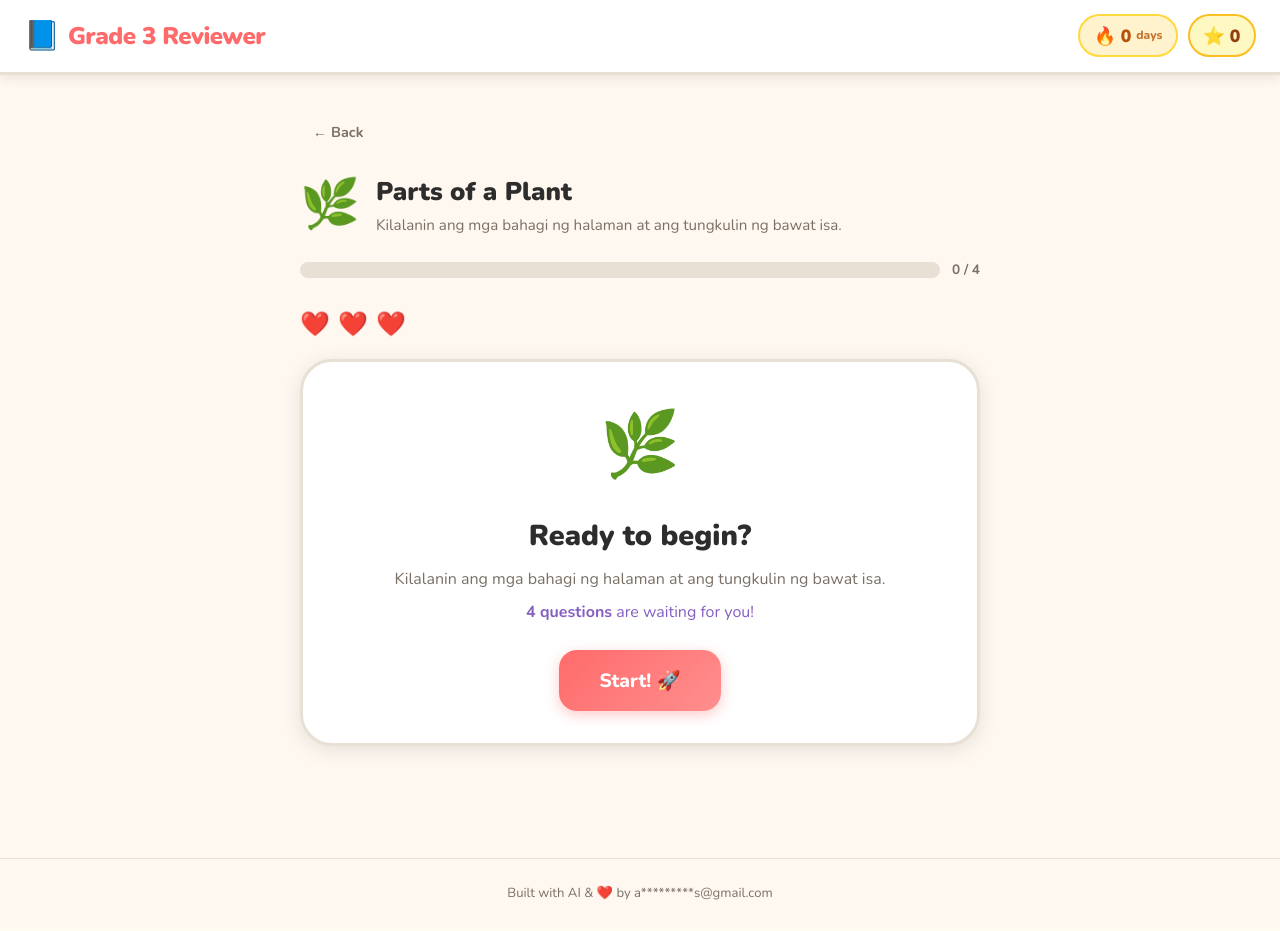
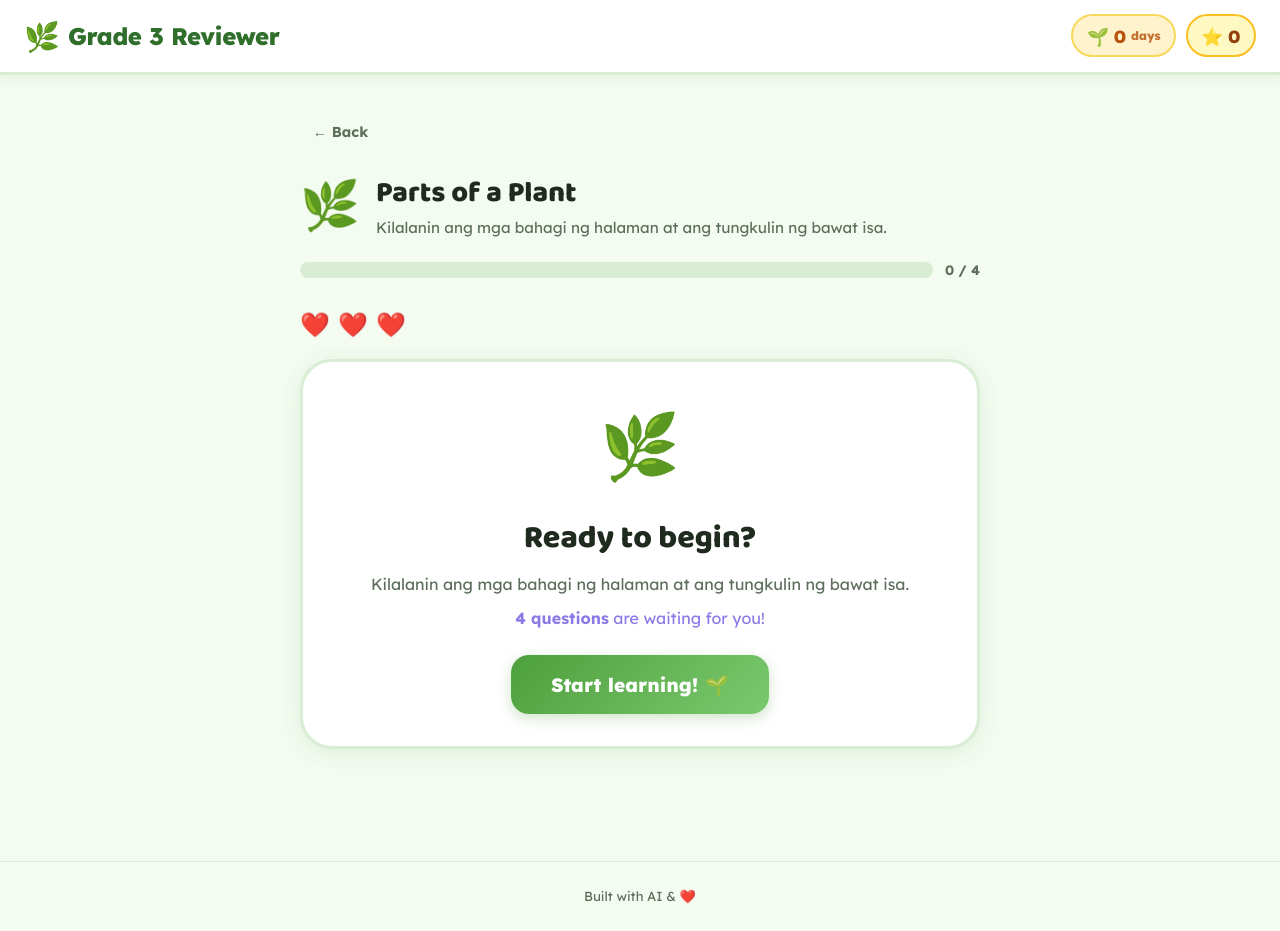
Before and after one commit to codelaine/grade3reviewer, a Flask app: page /lesson/science-1 in a window 1280 px wide. Before the commit the page ends 900 px from the top, so only its background shows below. Run offline with Flask 3, Linux system fonts and the light colour scheme.

Commit message:
Updated UI styles and colors

```diff
--- a/static/css/style.css
+++ b/static/css/style.css
@@ -5,29 +5,34 @@
 
 /* ── Variables ─────────────────────────────────────────────── */
 :root {
-  --ff: 'Nunito', 'Segoe UI', system-ui, sans-serif;
+  --ff: 'Lexend', 'Segoe UI', system-ui, sans-serif;
+  --ff-display: 'Baloo 2', 'Lexend', 'Segoe UI', sans-serif;
 
-  /* Brand Palette */
-  --sun:      #FFD93D;
-  --coral:    #FF6B6B;
-  --sky:      #4ECDC4;
-  --leaf:     #6BCB77;
-  --grape:    #845EC2;
-  --ocean:    #0099CC;
-  --tangerine:#FF9A3C;
-  --pink:     #FF6FA8;
+  /* Brand Palette - Grassy Green Theme */
+  --primary:  #4E9F3D;
+  --primary-dark: #2F6E2B;
+  --primary-light: #EAF8E7;
+  --secondary: #7BC96F;
+  --sky:      #9AD98E;
+  --leaf:     #5CCB7B;
+  --sun:      #F7D85B;
+  --grape:    #8A7AE6;
+  --ocean:    #4AA66B;
+  --tangerine:#F7B267;
+  --pink:     #F59EC4;
+  --coral:    #F07A6A;
 
   /* UI Neutrals */
-  --bg:       #FFF8F0;
+  --bg:       #F4FBF1;
   --surface:  #FFFFFF;
-  --border:   #E8E0D5;
-  --text:     #2D2D2D;
-  --muted:    #7A7065;
-  --shadow:   rgba(0,0,0,0.10);
+  --border:   #D9ECD4;
+  --text:     #1F2B1F;
+  --muted:    #5D6F5C;
+  --shadow:   rgba(78, 159, 61, 0.12);
 
   /* Topic card colour variants */
-  --c1: #FF6B6B; --c2: #FFD93D; --c3: #6BCB77; --c4: #4ECDC4;
-  --c5: #845EC2; --c6: #FF9A3C; --c7: #FF6FA8; --c8: #0099CC;
+  --c1: #4E9F3D; --c2: #7BC96F; --c3: #5CCB7B; --c4: #9AD98E;
+  --c5: #8A7AE6; --c6: #F7B267; --c7: #F59EC4; --c8: #4AA66B;
 
   --radius-sm: 12px;
   --radius-md: 18px;
@@ -71,7 +76,7 @@ a { text-decoration: none; color: inherit; }
   gap: .5rem;
   font-size: 1.5rem;
   font-weight: 900;
-  color: var(--coral);
+  color: var(--primary-dark);
 }
 .brand-icon { font-size: 1.8rem; }
 .brand-name { letter-spacing: -0.5px; }
@@ -377,7 +383,7 @@ a { text-decoration: none; color: inherit; }
   margin: 1rem 0;
 }
 .lesson-icon { font-size: 3rem; }
-.lesson-title { font-size: 1.6rem; font-weight: 900; color: var(--text); }
+.lesson-title { font-size: 1.8rem; font-weight: 800; color: var(--text); font-family: var(--ff-display); }
 .lesson-desc  { font-size: .95rem; color: var(--muted); }
 
 .progress-container {
@@ -395,7 +401,7 @@ a { text-decoration: none; color: inherit; }
 }
 .progress-bar-fill {
   height: 100%;
-  background: linear-gradient(90deg, var(--leaf), var(--sky));
+  background: linear-gradient(90deg, var(--primary) 0%, var(--leaf) 100%);
   border-radius: 999px;
   transition: width .4s ease;
 }
@@ -435,7 +441,7 @@ a { text-decoration: none; color: inherit; }
 
 /* Intro Card */
 .intro-icon { font-size: 4rem; margin-bottom: 1rem; }
-.intro-heading { font-size: 1.8rem; font-weight: 900; color: var(--text); margin-bottom: .5rem; }
+.intro-heading { font-size: 2rem; font-weight: 800; color: var(--text); margin-bottom: .5rem; font-family: var(--ff-display); }
 .intro-sub { color: var(--muted); margin-bottom: .5rem; }
 .intro-count { font-size: 1rem; color: var(--grape); margin-bottom: 1.5rem; }
 
@@ -577,15 +584,15 @@ a { text-decoration: none; color: inherit; }
   text-align: center;
 }
 .btn-primary {
-  background: linear-gradient(135deg, var(--coral) 0%, #FF8E8E 100%);
+  background: linear-gradient(135deg, var(--primary) 0%, var(--secondary) 100%);
   color: #fff;
   padding: .7rem 1.6rem;
   font-size: 1rem;
-  box-shadow: 0 4px 14px rgba(255,107,107,.35);
+  box-shadow: 0 4px 14px rgba(78,159,61,.28);
 }
 .btn-primary:hover {
   transform: translateY(-2px);
-  box-shadow: 0 6px 18px rgba(255,107,107,.45);
+  box-shadow: 0 6px 18px rgba(78,159,61,.38);
 }
 .btn-primary:active { transform: translateY(0); }
 .btn-lg  { padding: .9rem 2rem; font-size: 1.1rem; }
--- a/templates/404.html
+++ b/templates/404.html
@@ -2,7 +2,7 @@
 {% block title %}404 – Grade 3 Reviewer{% endblock %}
 {% block content %}
 <div style="text-align:center;padding:4rem 1rem;">
-  <div style="font-size:5rem">🤔</div>
+  <div style="font-size:5rem">🌿</div>
   <h1 style="font-size:2rem;margin:.5rem 0;">Page not found!</h1>
   <p style="color:#57606a;">This lesson seems to be missing.</p>
   <a href="/" class="btn btn-primary" style="margin-top:1.5rem;display:inline-block;">Back to Home</a>
--- a/templates/base.html
+++ b/templates/base.html
@@ -6,18 +6,19 @@
   <title>{% block title %}Grade 3 Reviewer{% endblock %}</title>
   <link rel="stylesheet" href="{{ url_for('static', filename='css/style.css') }}" />
   <link rel="preconnect" href="https://fonts.googleapis.com" />
-  <link href="https://fonts.googleapis.com/css2?family=Nunito:wght@400;600;700;800;900&display=swap" rel="stylesheet" />
+  <link rel="preconnect" href="https://fonts.gstatic.com" crossorigin />
+  <link href="https://fonts.googleapis.com/css2?family=Baloo+2:wght@400;500;600;700;800&family=Lexend:wght@400;500;600;700;800&display=swap" rel="stylesheet" />
 </head>
 <body>
   <!-- Top Navigation Bar -->
   <nav class="navbar">
     <a href="/" class="nav-brand">
-      <span class="brand-icon">📘</span>
+      <span class="brand-icon">🌿</span>
       <span class="brand-name">Grade 3 Reviewer</span>
     </a>
     <div class="nav-stats">
       <div class="stat-pill streak-pill" id="nav-streak">
-        <span class="stat-icon">🔥</span>
+        <span class="stat-icon">🌱</span>
         <!-- span class="stat-value" id="streak-count">{{ streak }}</span -->
         <span class="stat-value" id="streak-count">0</span>
         <span class="stat-label">days</span>
@@ -52,8 +53,7 @@
   <!-- Footer -->
   <footer class="site-footer">
     <p>
-      Built with AI &amp; ❤️ by a*********s@gmail.com
-      <!--a href="mailto:a*********s@gmail.com">a*********s@gmail.com</a-->
+      Built with AI &amp; ❤️
     </p>
   </footer>
 
--- a/templates/lesson.html
+++ b/templates/lesson.html
@@ -40,7 +40,7 @@
     <h2 class="intro-heading">Ready to begin?</h2>
     <p class="intro-sub">{{ topic.description }}</p>
     <p class="intro-count"><strong>{{ questions|length }} questions</strong> are waiting for you!</p>
-    <button class="btn btn-primary btn-xl" id="start-btn">Start! 🚀</button>
+    <button class="btn btn-primary btn-xl" id="start-btn">Start learning! 🌱</button>
   </div>
 
   <!-- Question Card (hidden until started) -->
@@ -52,7 +52,7 @@
 
     <p class="question-text" id="q-text"></p>
     <div class="hint-row">
-      <button class="hint-btn" id="hint-btn">💡 Hint</button>
+      <button class="hint-btn" id="hint-btn">� Hint</button>
       <span class="hint-text hidden" id="hint-text"></span>
     </div>
     <div class="choices-grid" id="choices-grid"></div>
```
Also changed, not shown: other parts of static/css/style.css (+14 -11 lines), static/js/lesson.js (+13 -13 lines).
